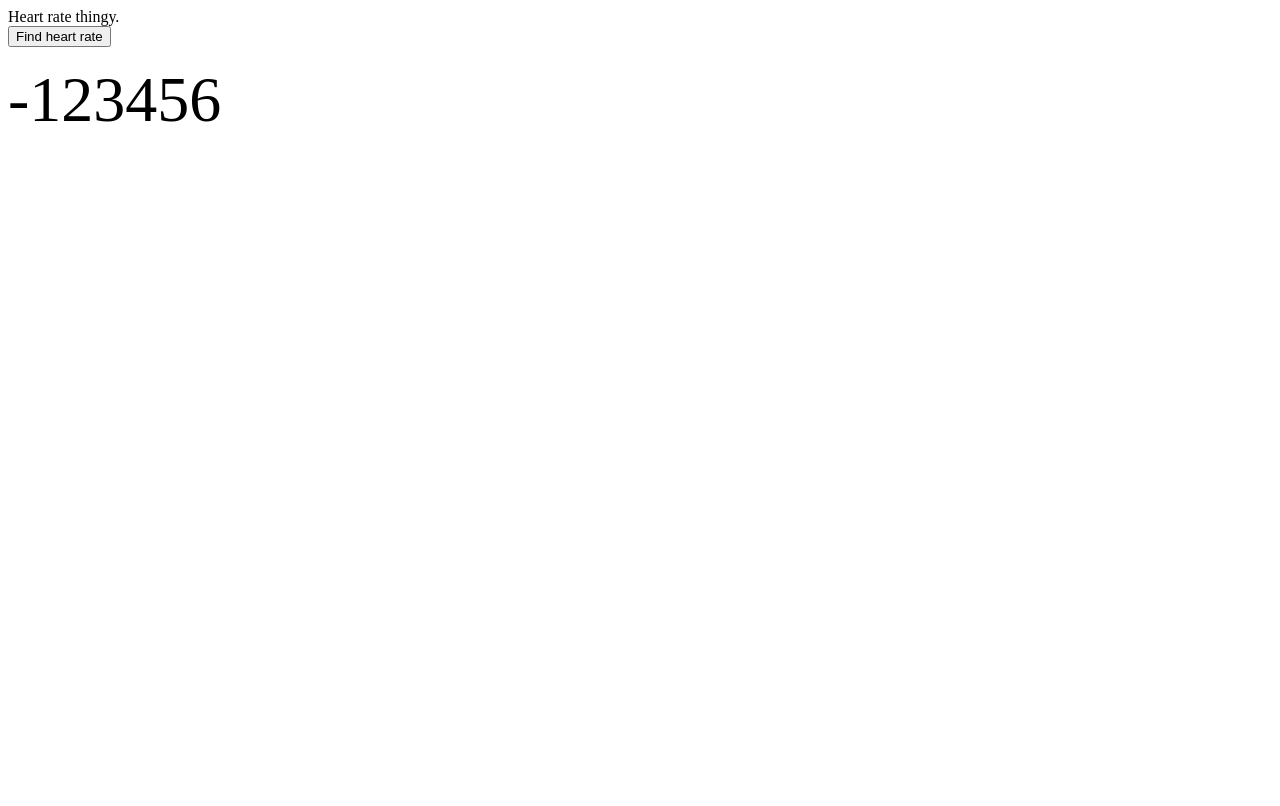
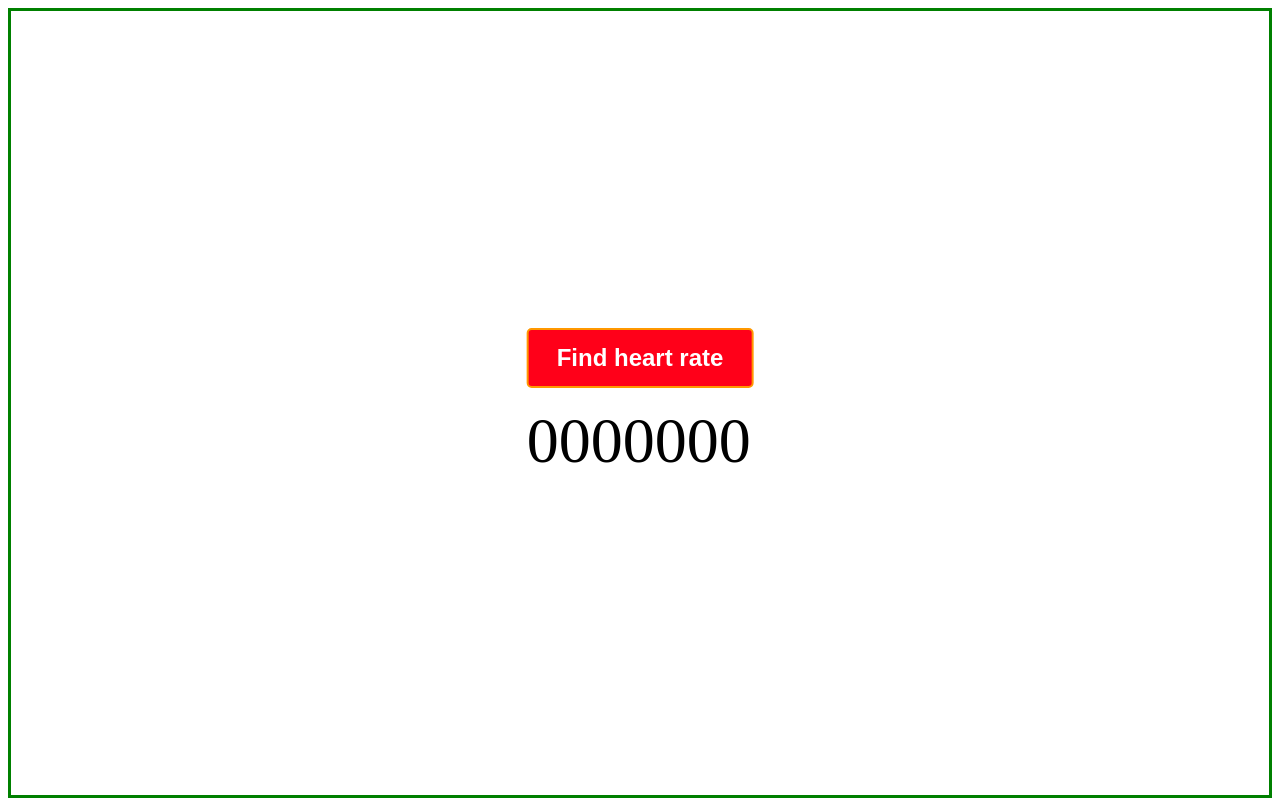
Before and after one commit to brycethomas/heartrate, a plain HTML site: page index.html in a window 1280 px wide. Drawn offline with Linux system fonts and the light colour scheme.

Commit message:
Make it pretty.

```diff
--- /dev/null
+++ b/hr.css
@@ -0,0 +1,27 @@
+#btn_find_hr {
+  color: #fff;
+  background: #ff0019;
+  border: 2px solid #ff9800;
+  border-radius: 5px;
+  font-size: 24px;
+  font-weight: bold;
+  padding: 14px 28px;
+}
+
+#heart_rate_now {
+    font-size: 400%;
+}
+
+.container {
+  height: 100%;
+  position: relative;
+  border: 3px solid green;
+}
+
+.center {
+  margin: 0;
+  position: absolute;
+  top: 50%;
+  left: 50%;
+  transform: translate(-50%, -50%);
+}
--- a/index.html
+++ b/index.html
@@ -1,14 +1,18 @@
 <html>
   <head>
+    <link rel="stylesheet" href="hr.css">
     <script src="hr.js"></script>
   </head>
   <body>
-    Heart rate thingy.
+    <div class="container">
+    <div class="center">
     <form id="find_heart_rate">
-      <button type="submit">Find heart rate</button>
+      <button type="submit" id="btn_find_hr">Find heart rate</button>
     </form>
-    <div id="heart_rate_now" style="font-size: 400%;">
-      -123456
+    <div id="heart_rate_now">
+      0000000
+    </div>
+    </div>
     </div>
     <script>
       const form = document.getElementById('find_heart_rate');
```
Also changed, not shown: 1 other file.
